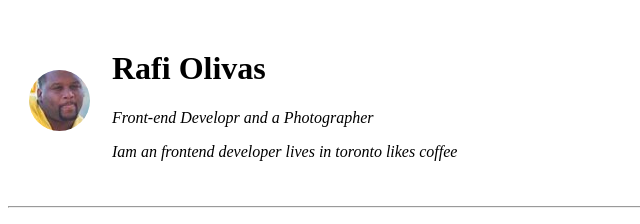
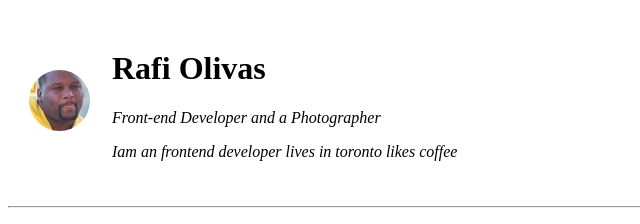
Before and after one commit to RafiOlivas/cv, a plain HTML site: page index.html in a window 1280 px wide. Shown: the top 224 px of the page, 0-640 px from the left. Drawn offline with Linux system fonts and the light colour scheme.

Commit message:
Update index.html

```diff
--- a/index.html
+++ b/index.html
@@ -13,7 +13,7 @@
             <td><img src="cews_meme.jpg" alt="toronto city"></td>
             <td>
                 <h1>Rafi Olivas</h1>
-                <p><em>Front-end Developr and a Photographer
+                <p><em>Front-end Developer and a Photographer
                 </p>
                 <p>Iam an frontend developer lives in toronto likes coffee</p>
             </td>
```
